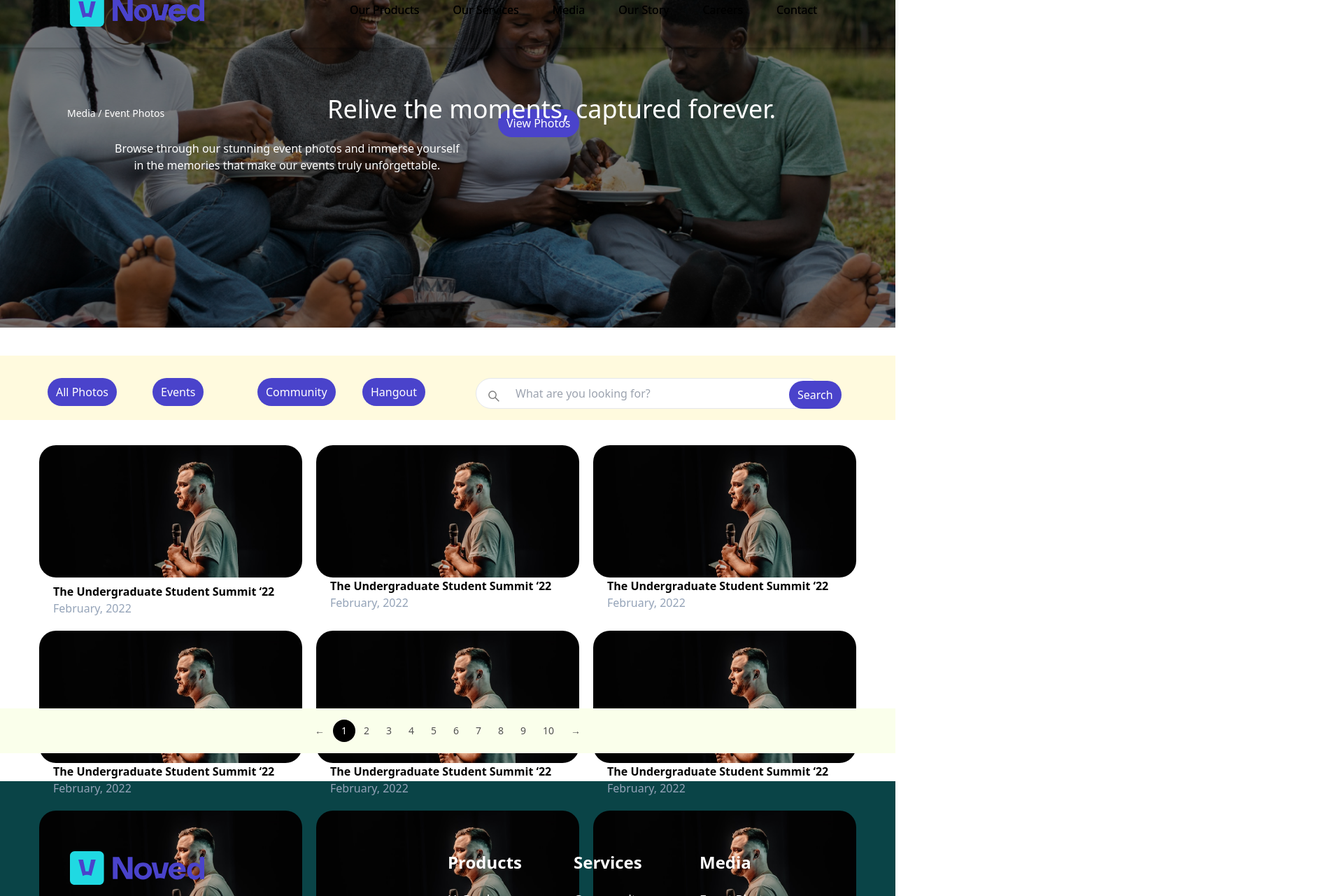
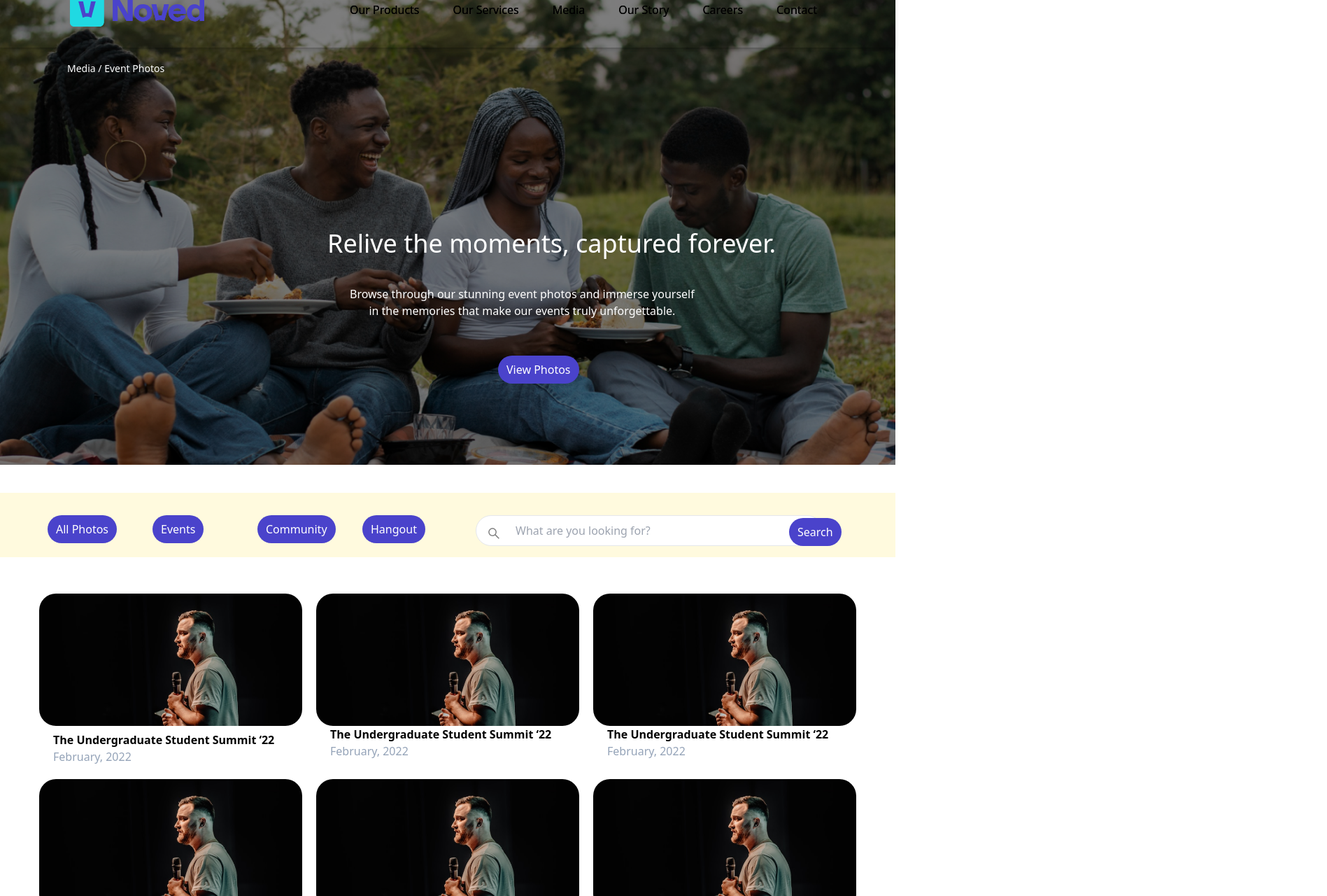
Before and after one commit to Noved-Africa/novedafrica, a Next.js app: page /events/photos in a window 1280 px wide. Shown: the part 40-1320 px from the top of the page at 70% size, 1897 px wide, since content can reach past the window. Built offline with nearby package versions, Linux system fonts and the light colour scheme.

Commit message:
event photos desktop screen fix

```diff
--- a/src/app/events/photos/page.tsx
+++ b/src/app/events/photos/page.tsx
@@ -7,6 +7,7 @@ import picnic from '../../../../public/images/picnic.png'
 import PhotoGallery from '@/common/components/elements/Grid/PhotoGallery';
 import Pagination from '@/common/components/elements/Pagination/Pagination';
 import { AiOutlineSearch } from "react-icons/ai";
+import {Footer} from '@/common/components/';
 
 
 // const video = ["https://images.pexels.com/photos/1181406/pexels-photo-1181406.jpeg?auto=compress&cs=tinysrgb&w=600", 'https://images.pexels.com/photos/2608517/pexels-photo-2608517.jpeg?auto=compress&cs=tinysrgb&w=600', 'https://images.pexels.com/photos/2505056/pexels-photo-2505056.jpeg?auto=compress&cs=tinysrgb&w=600', 'https://images.pexels.com/photos/1708912/pexels-photo-1708912.jpeg?auto=compress&cs=tinysrgb&w=600', 'https://images.pexels.com/photos/2833037/pexels-photo-2833037.jpeg?auto=compress&cs=tinysrgb&w=600', 'https://images.pexels.com/photos/1181304/pexels-photo-1181304.jpeg?auto=compress&cs=tinysrgb&w=600', 'https://images.pexels.com/photos/3184434/pexels-photo-3184434.jpeg?auto=compress&cs=tinysrgb&w=600', 'https://images.pexels.com/photos/3184632/pexels-photo-3184632.jpeg?auto=compress&cs=tinysrgb&w=600',  'https://images.pexels.com/photos/2608516/pexels-photo-2608516.jpeg?auto=compress&cs=tinysrgb&w=600', 'https://images.pexels.com/photos/3811082/pexels-photo-3811082.jpeg?auto=compress&cs=tinysrgb&w=600', 'https://images.pexels.com/photos/3810788/pexels-photo-3810788.jpeg?auto=compress&cs=tinysrgb&w=600', 'https://images.unsplash.com/photo-1515187029135-18ee286d815b']
@@ -23,13 +24,13 @@ const Events_Photos = () => {
     <body className='text-white font-Albert_sans '>
 
       <Header/>
-      <span className='xs:collapse md:visible lg:ml-24 lg:absolute text-sm lg:mt-8'>Media / Event Photos</span>
+      <span className='xs:collapse md:visible lg:ml-24 lg:absolute lg:-mt-[8rem] text-sm'>Media / Event Photos</span>
       <div className='mx-5 md:mt-40'>
-        <p className='text-4xl text-center lg:ml-[28rem] md:ml-20 md:absolute md:-mt-[3rem] lg:mt-[1rem]'>Relive the moments, captured forever.</p>
-        <p className='text-center xs:mt-10 md:mx-36 md:mt-[1rem] md:mb-[1rem] lg:absolute lg:mt-20 '>Browse through our stunning event photos and immerse yourself <br/>in the memories that make our events truly unforgettable.</p>
-        <p className='w-3/12 xs:w-11/12 mx-auto lg:ml-[44rem]'><Button text='View Photos'/></p>
+        <p className='text-4xl text-center lg:ml-[28rem] md:ml-20 md:absolute md:-mt-[3rem] lg:mt-[7rem]'>Relive the moments, captured forever.</p>
+        <p className='text-center xs:mt-10 md:mx-36 md:mt-[1rem] md:mb-[1rem] lg:absolute lg:mt-[12rem] lg:ml-[30rem] '>Browse through our stunning event photos and immerse yourself <br/>in the memories that make our events truly unforgettable.</p>
+        <p className='w-3/12 xs:w-11/12 mx-auto lg:ml-[44rem] lg:absolute lg:mt-[16rem] '><Button text='View Photos'/></p>
       </div>
-      <Image src={picnic} alt='Our Photos Event Page' className='xs:-mt-[28rem] absolute lg:h-[44rem] -z-20 md:h-[40rem] w-screen xs:h-[30rem]'/>
+      <Image src={picnic} alt='Our Photos Event Page' className='xs:-mt-[28rem] absolute lg:h-[44rem] -z-20 md:h-[40rem] w-screen xs:h-[30rem] lg:-mt-64'/>
 
       {/* For Mobile and Tablet Screens */}
 
@@ -50,7 +51,7 @@ const Events_Photos = () => {
 
       {/* For Desktop Screens */}
 
-      <div className='lg:visible xs:collapse absolute lg:-mt-[20rem] bg-[#FFFADE] lg:w-screen pl-20 grid grid-cols-2'>
+      <div className='lg:visible xs:collapse absolute lg:mt-[8rem] bg-[#FFFADE] lg:w-screen pl-20 grid grid-cols-2'>
         <p className='grid grid-cols-4 h-12 -mt-1'>
             <Button text = 'All Photos'/>
             <Button text = 'Events'/>
@@ -62,8 +63,6 @@ const Events_Photos = () => {
           <AiOutlineSearch className='-mt-7 ml-4 ' fill='grey' size={20}/></p>
           <p className='ml-[10rem]'><Button text = 'Search'/></p>
         </form>
-
-
       </div>
 
       {/* <PhotoGallery images={video}/> */}
--- a/src/common/components/elements/Grid/PhotoGallery.js
+++ b/src/common/components/elements/Grid/PhotoGallery.tsx
@@ -66,7 +66,7 @@ import man from '../../../../../public/images/man.png'
 const PhotoGallery = () => {
   return (
     <>
-      <div className="grid md:grid-cols-2 lg:grid-cols-3 gap-5 mx-14 lg:-mt-[12rem]">
+      <div className="grid md:grid-cols-2 lg:grid-cols-3 gap-5 mx-14 lg:mt-[20rem] lg:relative mb-10">
         <div>
           <Image src={man} alt='' className="rounded-3xl"/>
           <p className="pl-5 text-black font-semibold mt-2">The Undergraduate Student Summit ‘22</p>
--- a/src/common/components/elements/Pagination/Pagination.tsx
+++ b/src/common/components/elements/Pagination/Pagination.tsx
@@ -1,6 +1,6 @@
 export default function Pagination(){
   return(
-    <div className="flex justify-center lg:relative lg:-mt-[40rem] my-10 bg-[#FAFFEB] w-screen py-4">
+    <div className="flex justify-center my-10 bg-[#FAFFEB] w-screen py-4">
 					<nav aria-label="Page navigation example">
 						<ul className="list-style-none flex">
 							<li>
--- a/tsconfig.json
+++ b/tsconfig.json
@@ -23,6 +23,6 @@
       "@/*": ["./src/*"]
     }
   },
-  "include": ["next-env.d.ts", "**/*.ts", "**/*.tsx", ".next/types/**/*.ts", "src/common/components/elements/Gallery/Gallery.js", "src/common/components/elements/Grid/PhotoGallery.js"],
+  "include": ["next-env.d.ts", "**/*.ts", "**/*.tsx", ".next/types/**/*.ts", "src/common/components/elements/Gallery/Gallery.js", "src/common/components/elements/Grid/PhotoGallery.tsx"],
   "exclude": ["node_modules"]
 }
```
